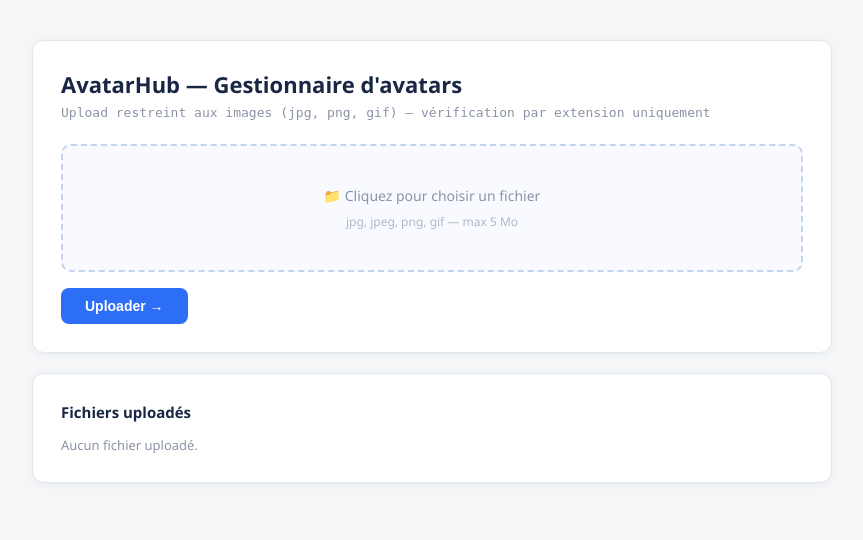
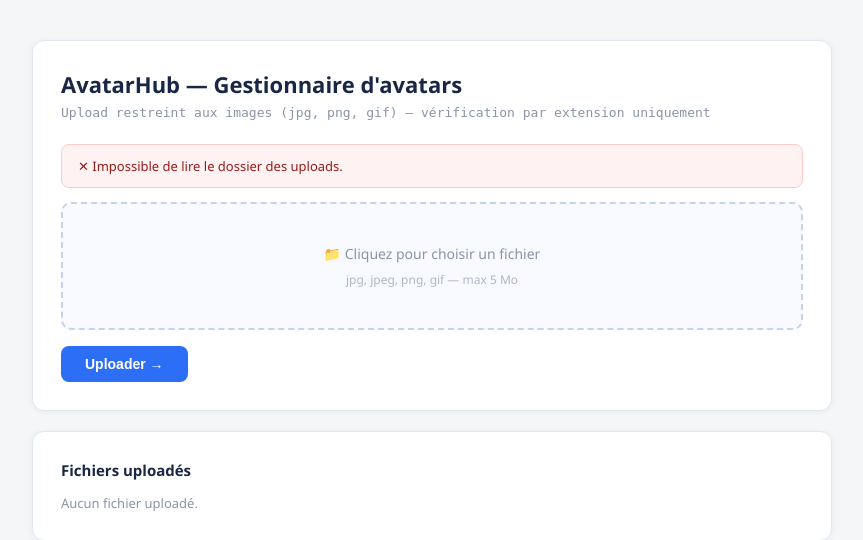
Before and after one commit to H1v3-lab/Vulnlab, a PHP site: page /c07/ in a window 1280 px wide. Shown: the top 540 px of the page, without its empty margins (208-1071 px from the left). Run offline with PHP 8.4, Linux system fonts and the light colour scheme.

Commit message:
Show clean message when uploads folder cannot be listed
Agent-Logs-Url: https://github.com/H1v3-lab/Vulnlab/sessions/bc46d408-27af-4775-bbbb-62523b71c0ae

Co-authored-by: H1v3-lab <256794847+H1v3-lab@users.noreply.github.com>

```diff
--- a/c07-upload/src/index.php
+++ b/c07-upload/src/index.php
@@ -46,6 +46,9 @@ if ($_SERVER['REQUEST_METHOD'] === 'POST' && isset($_FILES['avatar'])) {
 // Lister les fichiers uploadés
 $scannedFiles = is_dir($uploadDir) ? scandir($uploadDir) : false;
 $files = is_array($scannedFiles) ? array_diff($scannedFiles, ['.','..']) : [];
+if ($scannedFiles === false && $err === '') {
+    $err = "Impossible de lire le dossier des uploads.";
+}
 ?><!DOCTYPE html>
 <html lang="fr"><head><meta charset="UTF-8"><title>AvatarHub — Upload</title>
 <style>*{box-sizing:border-box;margin:0;padding:0}body{font-family:'Segoe UI',sans-serif;background:#f5f6f8;min-height:100vh;padding:40px 24px}
```
